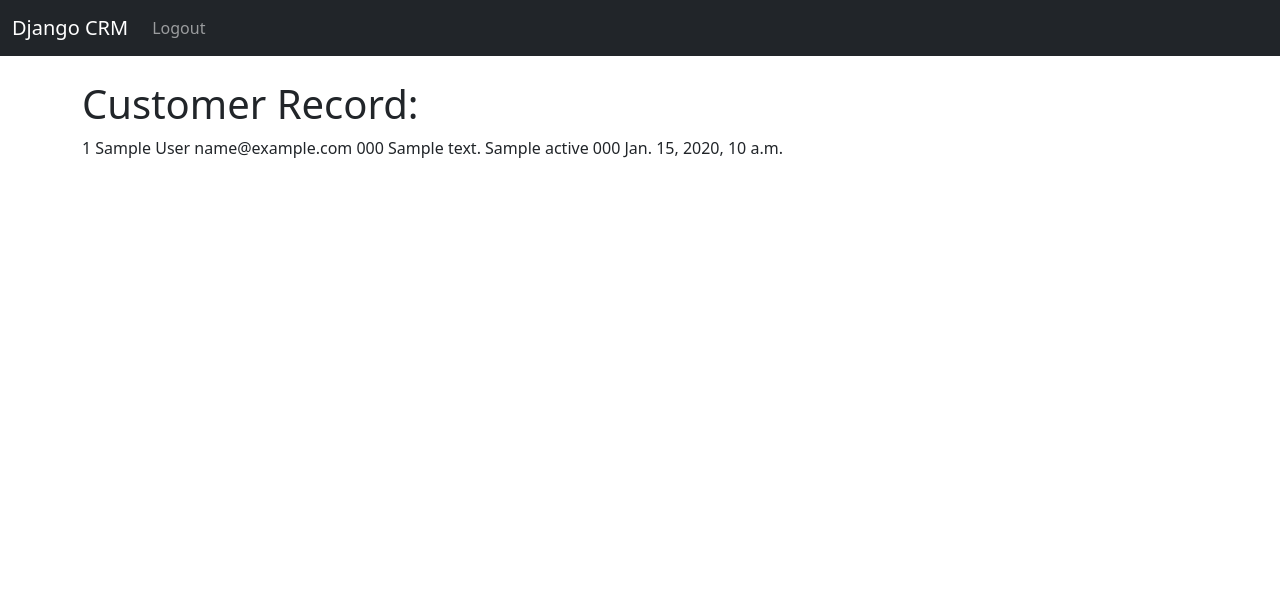
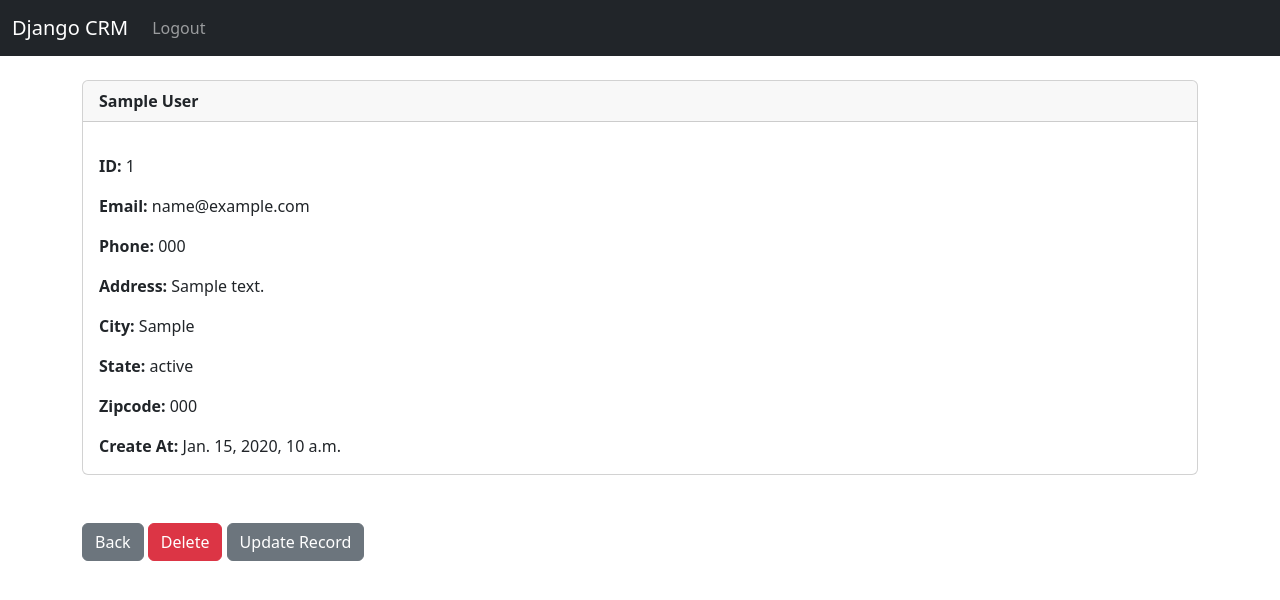
Before and after one commit to md-ziauddin/django-crm, a Django app: page /record/1 in a window 1280 px wide. Shown: the top 600 px of the page. Run offline with Django 4.2, Linux system fonts and the light colour scheme; a user stored in the database is signed in; tables that the repository leaves empty hold one stand-in row (values such as "Sample post").

Commit message:
view for individual record and delete record implemented

```diff
--- a/dcrm/website/templates/record.html
+++ b/dcrm/website/templates/record.html
@@ -1,17 +1,54 @@
 {% extends 'base.html' %}
 {% block content %}
 
-<h1>Customer Record:</h1>
 
-{{ customer_record.id }}
-        {{ customer_record.first_name }}
-        {{ customer_record.last_name }}
-        {{ customer_record.email }}
-        {{ customer_record.phone }}
-        {{ customer_record.address }}
-        {{ customer_record.city }}
-        {{ customer_record.state }}
-        {{ customer_record.zipcode }}
-        {{ customer_record.created_at }}
+
+<div class="card">
+  <div class="card-header"><strong>
+    	{{ customer_record.first_name }}
+		{{ customer_record.last_name }}</strong>
+  </div>
+  <div class="card-body">
+
+
+
+<p class="card-text">
+
+<p class="card-text">
+<strong>ID: </strong>{{ customer_record.id }}</p>
+
+<strong>Email: </strong>{{ customer_record.email }}</p>
+
+<p class="card-text">
+<strong>Phone: </strong>{{ customer_record.phone }}
+</p>
+
+<p class="card-text">
+<strong>Address: </strong>{{ customer_record.address }}</p>
+
+<p class="card-text">
+<strong>City: </strong>{{ customer_record.city }}</p>
+
+<p class="card-text">
+<strong>State: </strong>{{ customer_record.state }}</p>
+
+<p class="card-text">
+<strong>Zipcode: </strong>{{ customer_record.zipcode }}</p>
+
+<p class="card-text">
+<strong>Create At: </strong>{{ customer_record.created_at }}</p>
+
+
+
+  </div>
+</div>
+
+<br/><br/>
+<a href="{% url 'home' %}" class="btn btn-secondary">Back</a>
+
+<a href="{% url 'delete_record' customer_record.id %}" class="btn btn-danger">Delete</a>
+
+<a href="#" class="btn btn-secondary">Update Record</a>
+
 
 {% endblock %}
--- a/dcrm/website/urls.py
+++ b/dcrm/website/urls.py
@@ -7,4 +7,5 @@ urlpatterns = [
     path("logout/", views.logout_user, name="logout"),
     path("register/", views.register_user, name="register"),
     path("record/<int:pk>", views.customer_record, name="record"),
+    path("delete_record/<int:pk>", views.delete_record, name="delete_record"),
 ]
--- a/dcrm/website/views.py
+++ b/dcrm/website/views.py
@@ -62,3 +62,14 @@ def customer_record(request, pk):
     else:
         messages.success(request, 'You must be login to view that page')
         return redirect('home')
+
+
+def delete_record(request, pk):
+    if request.user.is_authenticated:
+        delete_record = Record.objects.get(id=pk)
+        delete_record.delete()
+        messages.success(request, 'Record deleted successful!!!')
+        return redirect('home')
+    else:
+        messages.success(request, 'You must be login to view that page')
+        return redirect('home')
```
